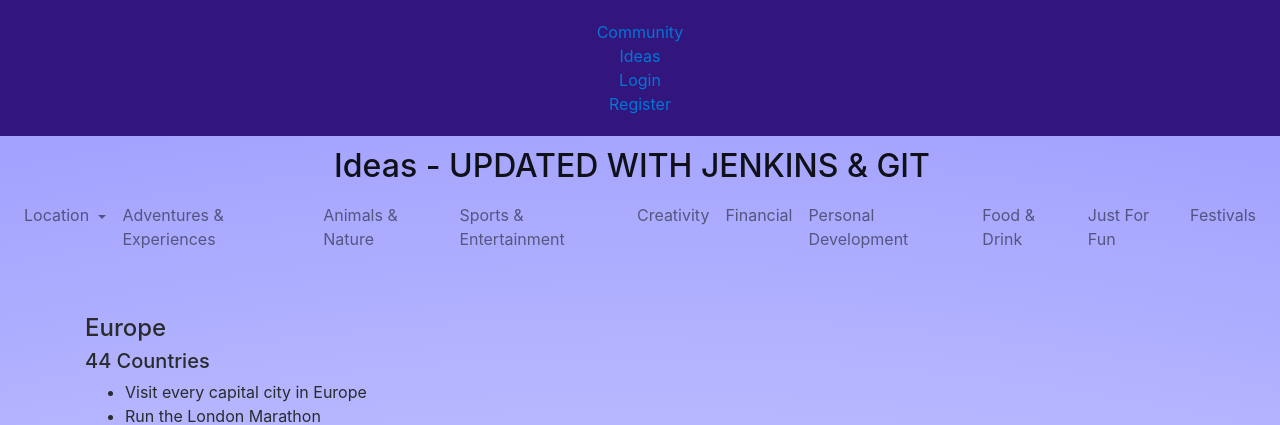
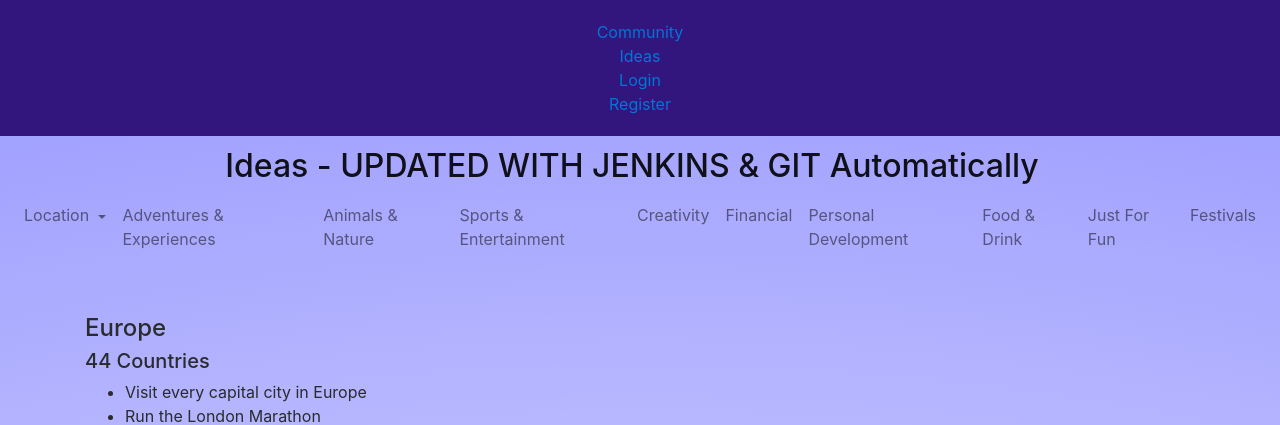
Before and after one commit to GSkins/IndividualProject, a Flask app: page /ideas in a window 1280 px wide. Shown: the top 425 px of the page. Run offline with Flask 2, Linux system fonts and the light colour scheme; some libraries are stand-ins or nearby versions.

Commit message:
Update ideas.html

```diff
--- a/flaskblog/application/templates/ideas.html
+++ b/flaskblog/application/templates/ideas.html
@@ -3,7 +3,7 @@
 	<link rel="stylesheet" href="https://maxcdn.bootstrapcdn.com/bootstrap/4.0.0-beta.3/css/bootstrap.min.css" integrity="sha384-Zug+QiDoJOrZ5t4lssLdxGhVrurbmBWopoEl+M6BdEfwnCJZtKxi1KgxUyJq13dy" crossorigin="anonymous">
 
 <nav class="navbar navbar-expand-lg navbar-light" id="top" style="background-image: linear-gradient">
-  <a class="navbar-brand" href="#"><h2>Ideas - UPDATED WITH JENKINS & GIT</h2></a>
+  <a class="navbar-brand" href="#"><h2>Ideas - UPDATED WITH JENKINS & GIT Automatically</h2></a>
   <button class="navbar-toggler" type="button" data-toggle="collapse" data-target="#navbarSupportedContent" aria-controls="navbarSupportedContent" aria-expanded="false" aria-label="Toggle navigation" style="background-color: purple">
     <span class="navbar-toggler-icon"></span>
   </button>
```
